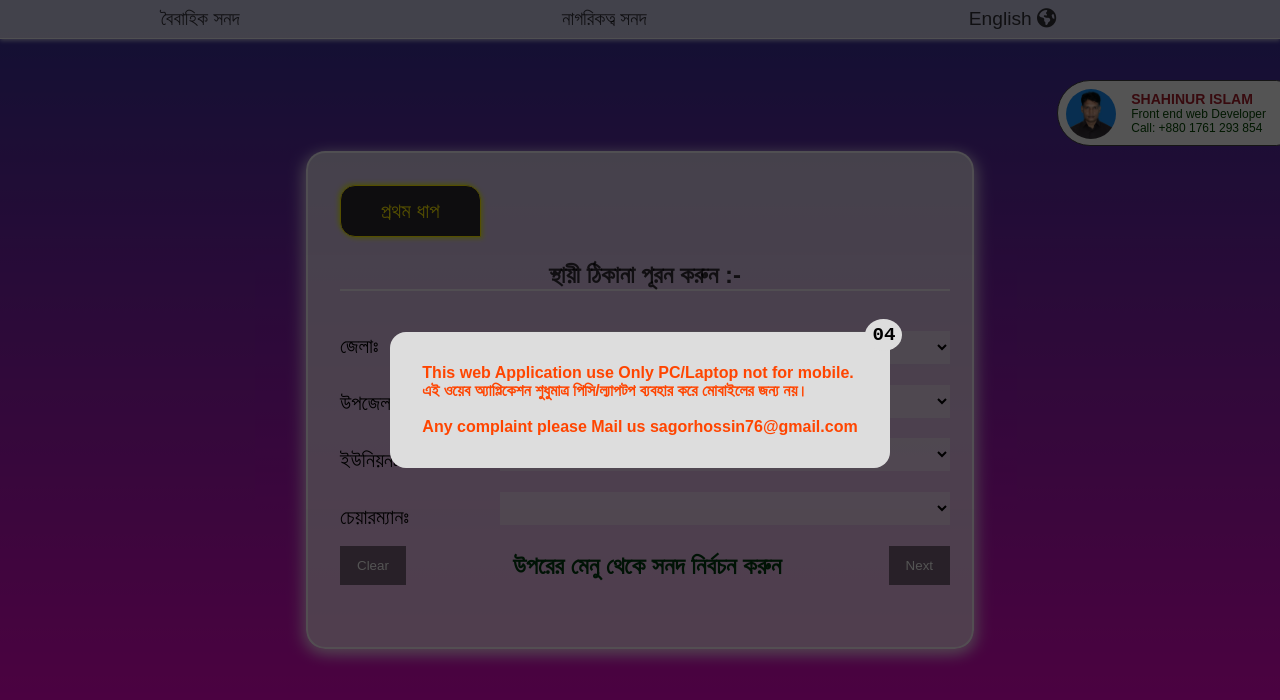
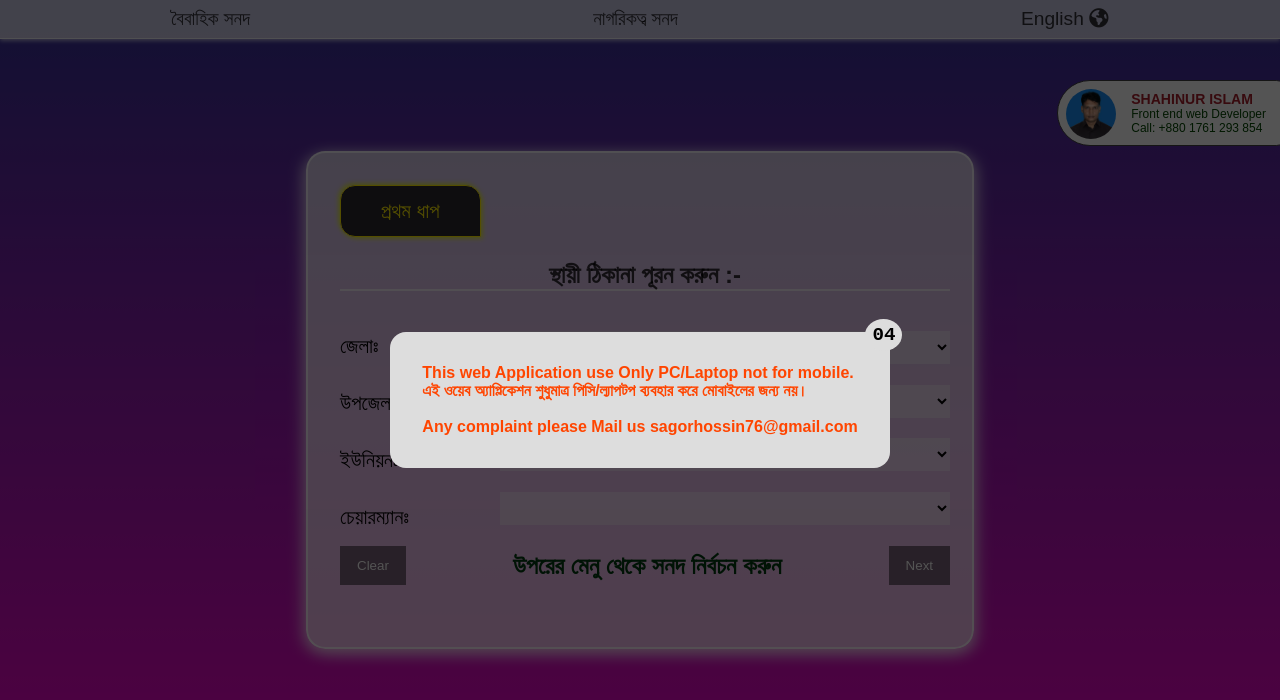
Before and after one commit to Jimmy2020-web/demo-project-1, a plain HTML site: page index.html in a window 1280 px wide. Drawn offline with Linux system fonts and the light colour scheme.

Commit message:
CSS
Nav Auto

```diff
--- a/index.css
+++ b/index.css
@@ -69,7 +69,7 @@ body {
 
 .nav ul {
     display: grid;
-    grid-template-columns: auto auto 200px;
+    grid-template-columns: auto auto auto;
     justify-content: space-around;
     align-items: center;
 }
```
